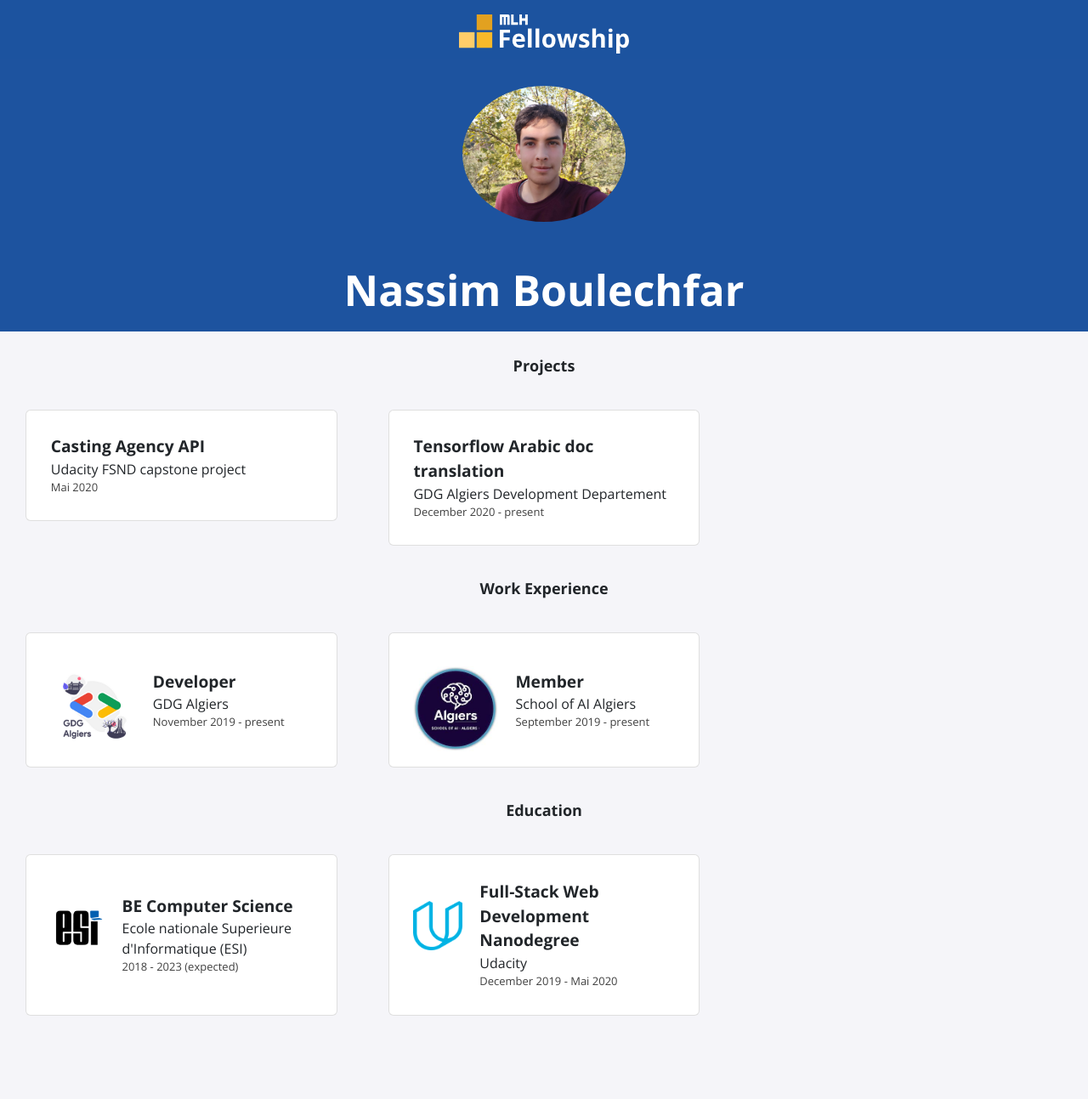
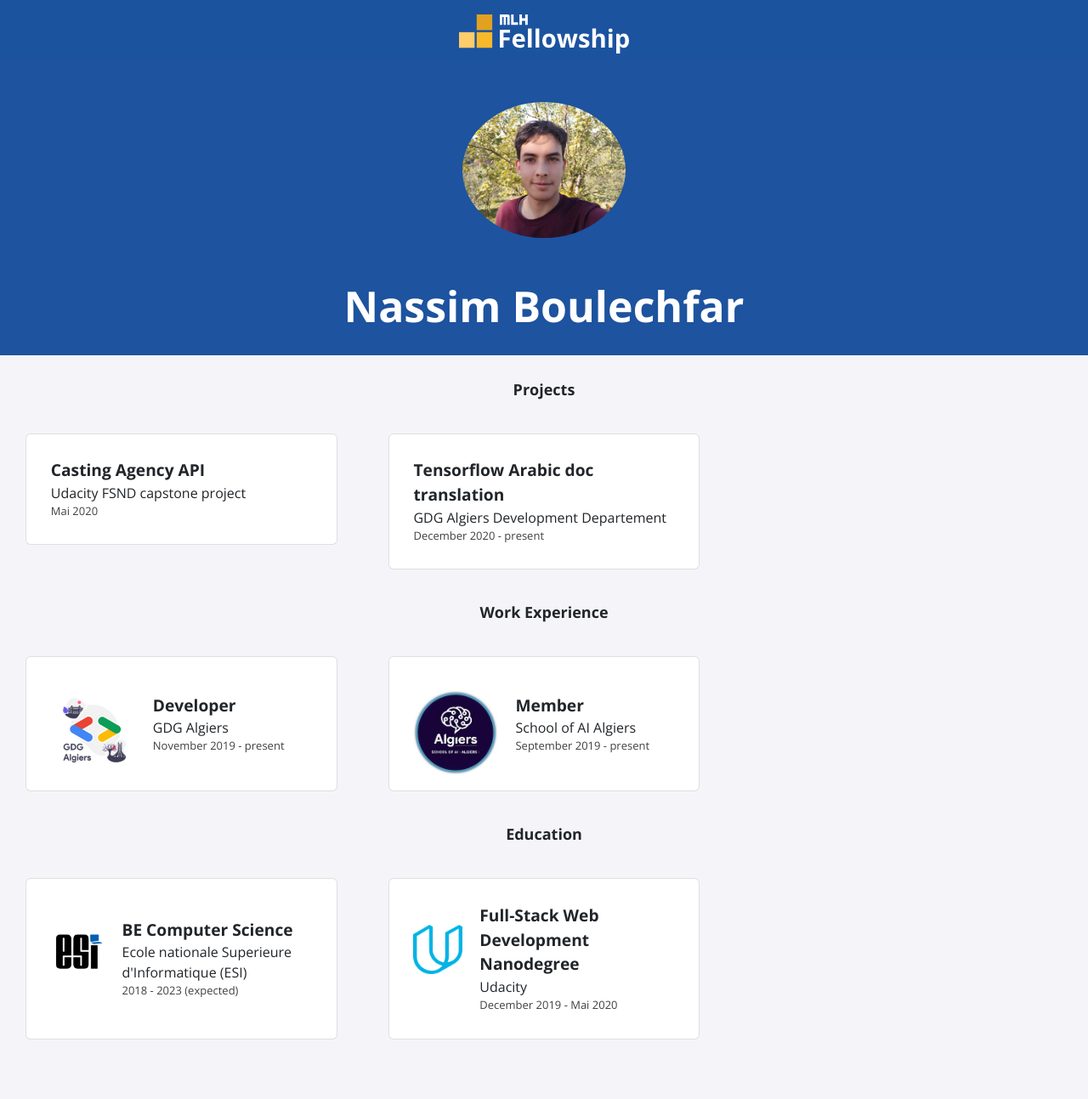
Before and after one commit to nassimb0u/nassimb0u.github.io, a Jekyll site: the page built from index.html, in a window 1280 px wide. Shown: the whole page at 85% size. Built offline with Jekyll 4.4.1, drawn with Linux system fonts in a browser that asks for light colours; nearby versions of some CDN libraries; before the commit the page ends 1265 px from its top, so only the background shows below that.

Commit message:
fix profile section overflow on phones

```diff
--- a/_sass/profile.scss
+++ b/_sass/profile.scss
@@ -1,9 +1,8 @@
 .profile {
     background-color: #1d539f !important;
     text-align: center;
-    height: 320px;
     margin-bottom: 30px;
-    padding-top: 1px;
+    padding: 20px 0px;
     h1 {
         font-size: 50px;
         font-weight: 700;
```
